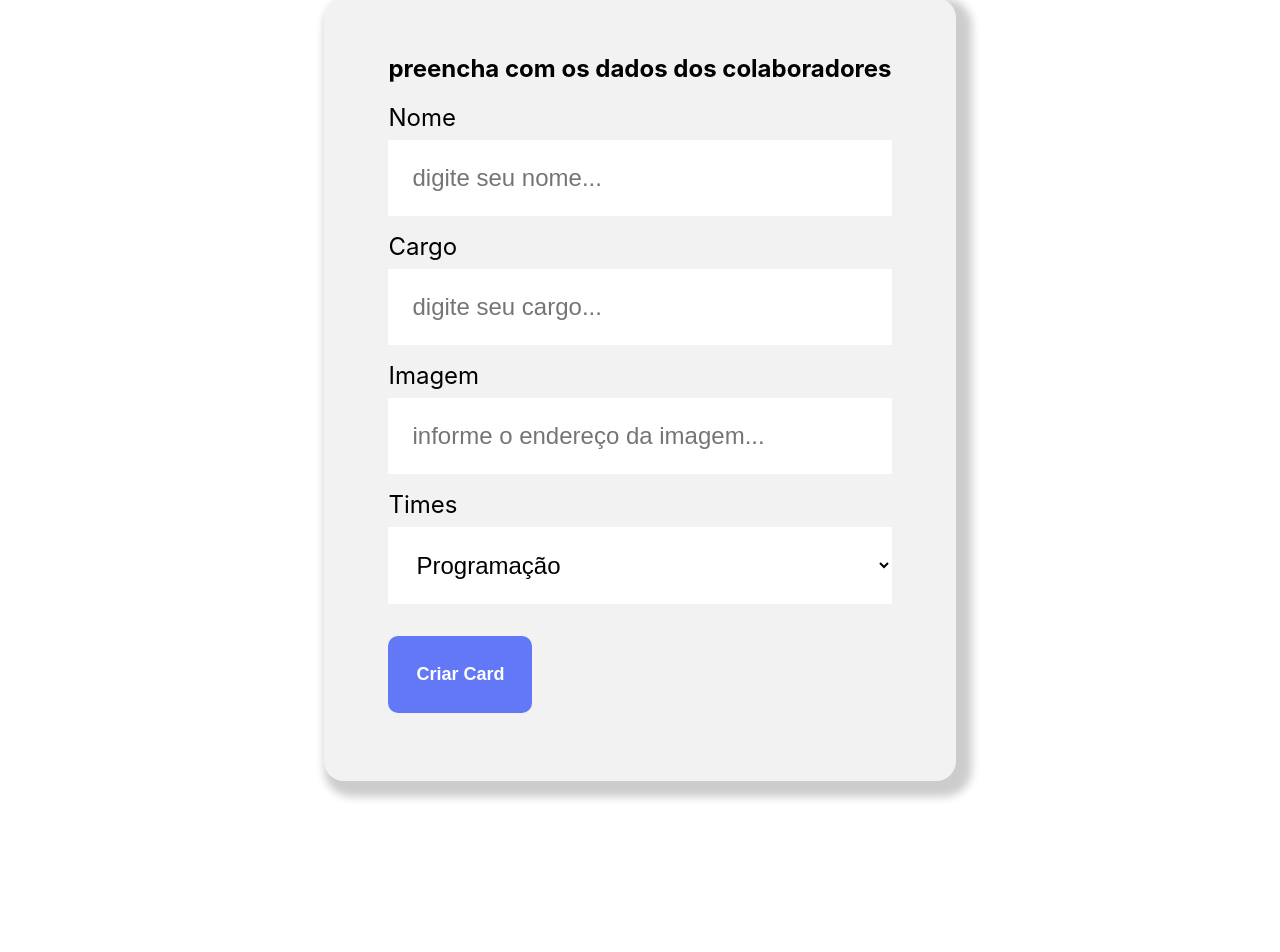
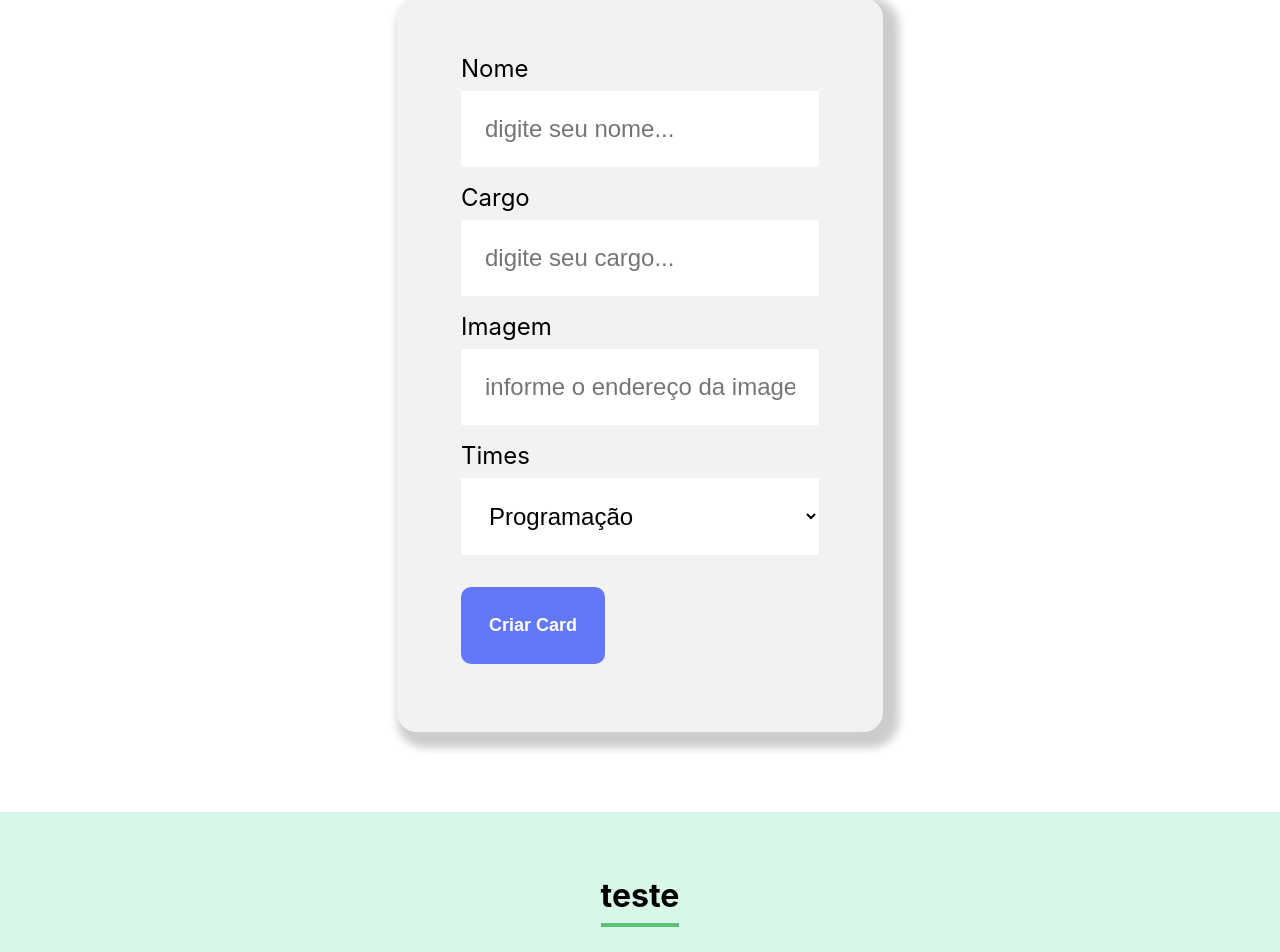
Before and after one commit to GalSimini/Reactwebsite, a React (Create React App) app: page / in a window 1280 px wide. Shown: the part 580-1532 px from the top of the page. Before the commit the page ends 1441 px from the top, so only its background shows below. Built offline with nearby package versions, Linux system fonts and the light colour scheme.

Commit message:
Add Team component and integrate with Form for collaborator management

```diff
--- a/src/App.js
+++ b/src/App.js
@@ -1,12 +1,20 @@
-
+import { useState } from 'react';
 import Banner from './components/Banner/Banner';
 import Form from './components/Form/Form.jsx';
+import Team from './components/Team/Team';
 
 function App() {
+
+  const [colaboradores, setColaboradores] = useState([])
+  const aoNovoColaboradorAdd = (colaborador) => {
+    setColaboradores([...colaboradores, colaborador])
+  }
+
   return (
     <div className="App">
       <Banner/>
-      <Form label='preencha com os dados dos colaboradores'/>
+      <Form aoColaboradorCadastrado={colaborador => aoNovoColaboradorAdd(colaborador)}/>
+      <Team title='teste'/>
     </div>
 );}
 
--- a/src/components/Form/Form.jsx
+++ b/src/components/Form/Form.jsx
@@ -23,7 +23,12 @@ function Form(props) {
 
     const onSave = (evento) => {
         evento.preventDefault()
-        console.log('Formulário enviado')
+        props.aoColaboradorCadastrado({
+            nome,
+            cargo,
+            imagem,
+            time
+        })
     }
 
     return (
--- /dev/null
+++ b/src/components/Team/Team.css
@@ -0,0 +1,12 @@
+.team{
+    text-align: center;
+    padding: 32px;
+    background-color: #D9F7E9;
+}
+
+.team h3{
+    font-size: 32px;
+    border-bottom: 4px solid #57C278;
+    display: inline-block;
+    padding-bottom: 8px;
+}
--- /dev/null
+++ b/src/components/Team/Team.jsx
@@ -0,0 +1,17 @@
+import './Team.css';
+
+function Team(props) {
+
+    return (
+        <section className='team'>
+            <h3 className='team-title'>{props.title}</h3>
+            <div className='team-members'>
+
+            </div>
+        </section>
+    );
+
+
+}
+
+export default Team;
```
